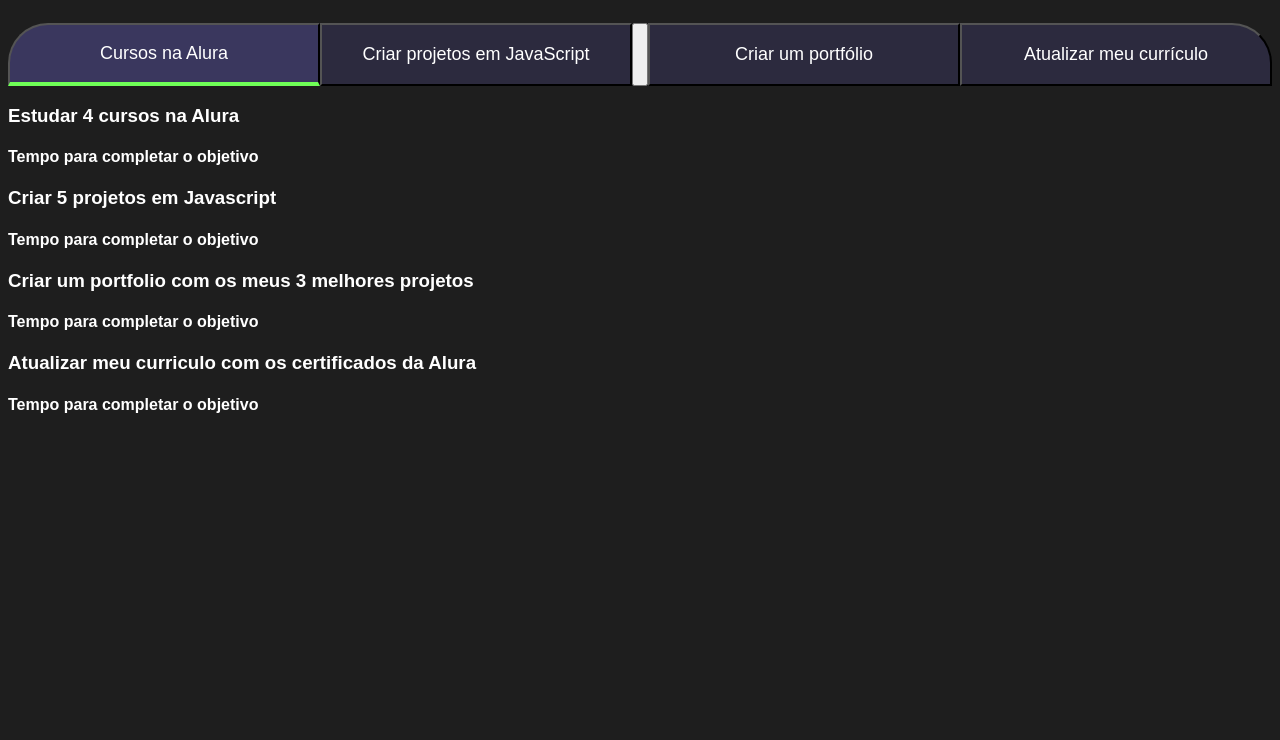
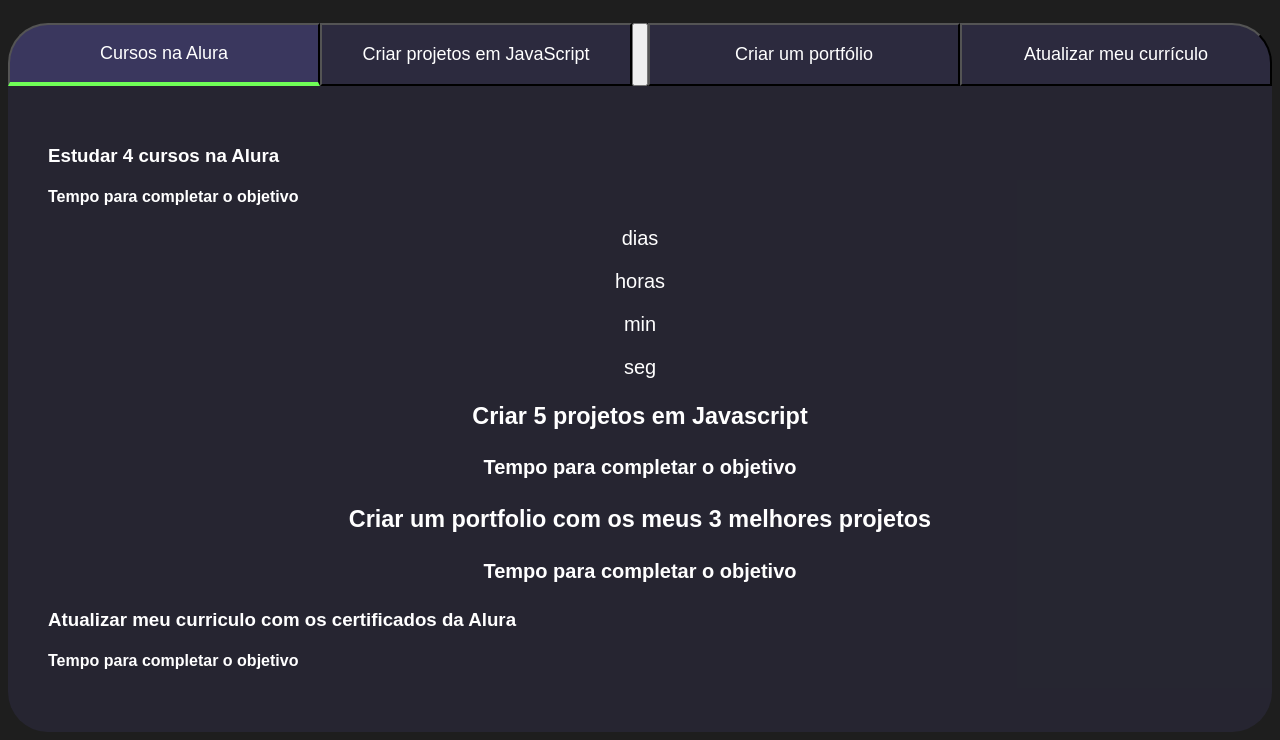
Before and after one commit to andysigg123/javascript1, a plain HTML site: page index.html in a window 1280 px wide. Shown: the part 75-815 px from the top of the page. Drawn offline with Linux system fonts and the light colour scheme; a web font is replaced by a local one.

Commit message:
Add files via upload

```diff
--- a/index.html
+++ b/index.html
@@ -17,11 +17,32 @@
             <button class="botao">Criar um portfólio</button>
             <button class="botao">Atualizar meu currículo</button>
 </div>
-    <div class=»abas-textos»>
-        <div class=»aba-conteudo»>
+    <div class="abas-textos">
+        <div class="aba-conteudo ativo">
              <h3 class=»aba-conteudo-titulo-principal»>Estudar 4 cursos na Alura</h3>
              <h4 class=»aba-conteudo-titulo-secundario»>Tempo para completar o objetivo</h4>
-        </div>
+             <div class="contador">
+     <div class="contador-digito">
+           <p class="contador-igito-numero" id="dias0"></p>
+           <p class="contador-digito-texto">dias</p>
+     </div>
+     <div class="contador-digito">
+           <p class="contador-igito-numero" id="horas0"></p>
+           <p class="contador-digito-texto">horas</p>
+     </div>
+     <div class="contador-digito">
+           <p class="contador-igito-numero" id="min0"></p>
+           <p class="contador-digito-texto">min</p>
+     </div>
+     <div class="contador-digito">
+           <p class="contador-igito-numero" id="seg0"></p>
+           <p class="contador-digito-texto">seg</p>
+</div>
+
+
+
+
+
         <div class=»aba-conteudo»>
              <h3 class=»aba-conteudo-titulo-principal»>Criar 5 projetos em Javascript</h3>
              <h4 class=»aba-conteudo-titulo-secundario»>Tempo para completar o objetivo</h4>
--- a/main.js
+++ b/main.js
@@ -15,9 +15,34 @@ for(let i=0;i <botoes.length;i++){
   }
   const contadores = document.querySelectorAll(".contador");
   const tempoObjetivo1 = new Date("2024-10-05T00:00:00");
+  const tempoObjetivo2 = new Date("2023-12-05T00:00:00");
+  const tempoObjetivo3 = new Date("2023-12-30T00:00:00");
+  const tempoObjetivo4 = new Date("2024-02-01T00:00:00");
+
+  const tempos =
+  function atualizaCronometro(){
+  for (let i = 0; i < contadores.length; i++) {
+    contadores[i].textContent = calculaTempo(tempos[i]);
+    } }
+
+  function comecaCronometro(){
+    atualizaCronometro();
+    setInterval(atualizaCronometro,1000); }
+    comecaCronometro();
+
+  contadores[0].textContent = calculaTempo(tempos[0]);
+  contadores[1].textContent = calculaTempo(tempos[1]);
+  contadores[2].textContent = calculaTempo(tempos[2]);
+  contadores[3].textContent = calculaTempo(tempos[3]);
+
   contadores[0].textContent = tempoObjetivo1;
+  contadores[0].textContent = tempoObjetivo1 - tempoAtual;
+  contadores[1].textContent = tempoObjetivo2 - tempoAtual;
+  contadores[2].textContent = tempoObjetivo3 - tempoAtual;
+  contadores[3].textContent = tempoObjetivo4 - tempoAtual;
 
-  contadores[0].textContent = "Contagem regressiva";
+
+contadores[0].textContent = "Contagem regressiva";
 
   function calculaTempo(tempoObjetivo) {
     let tempoAtual = new Date();
```
